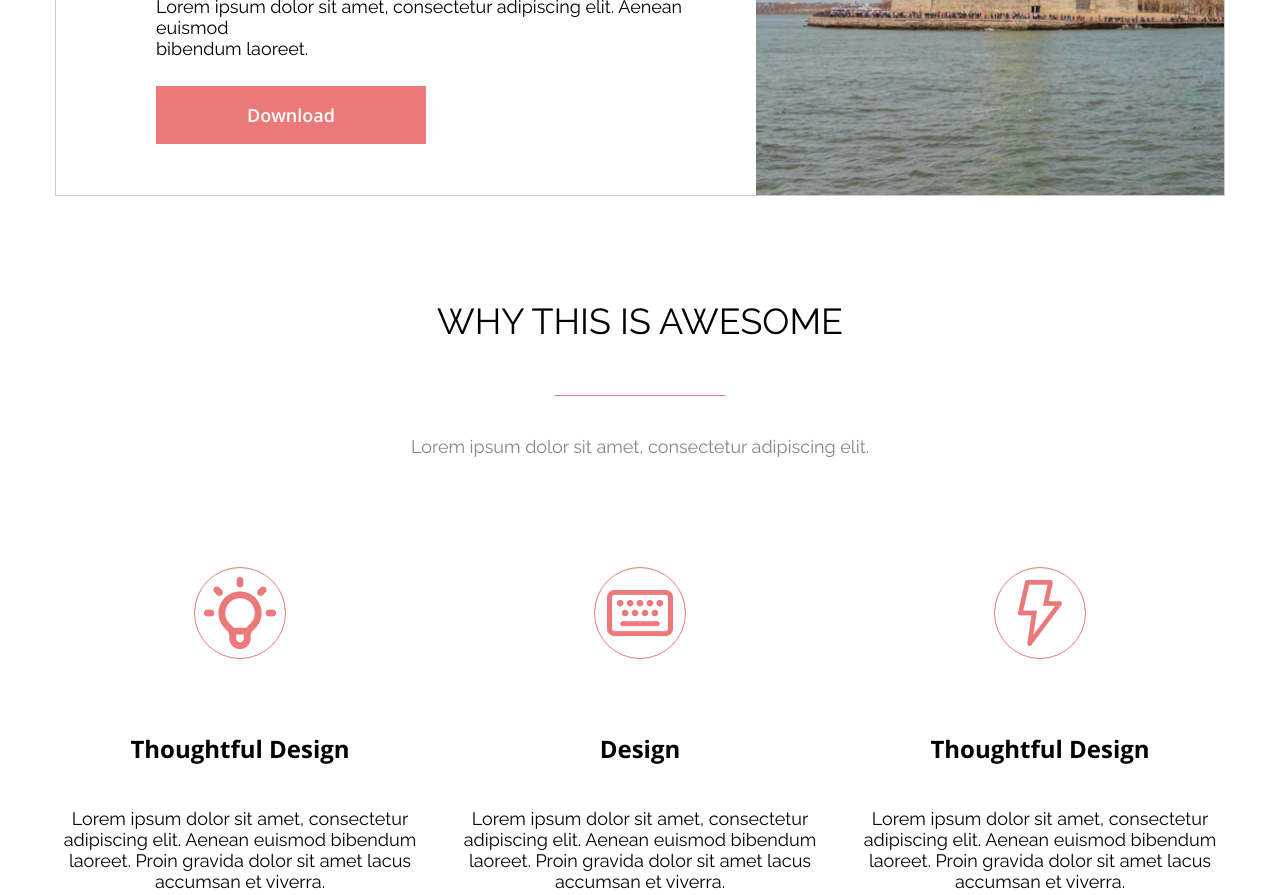
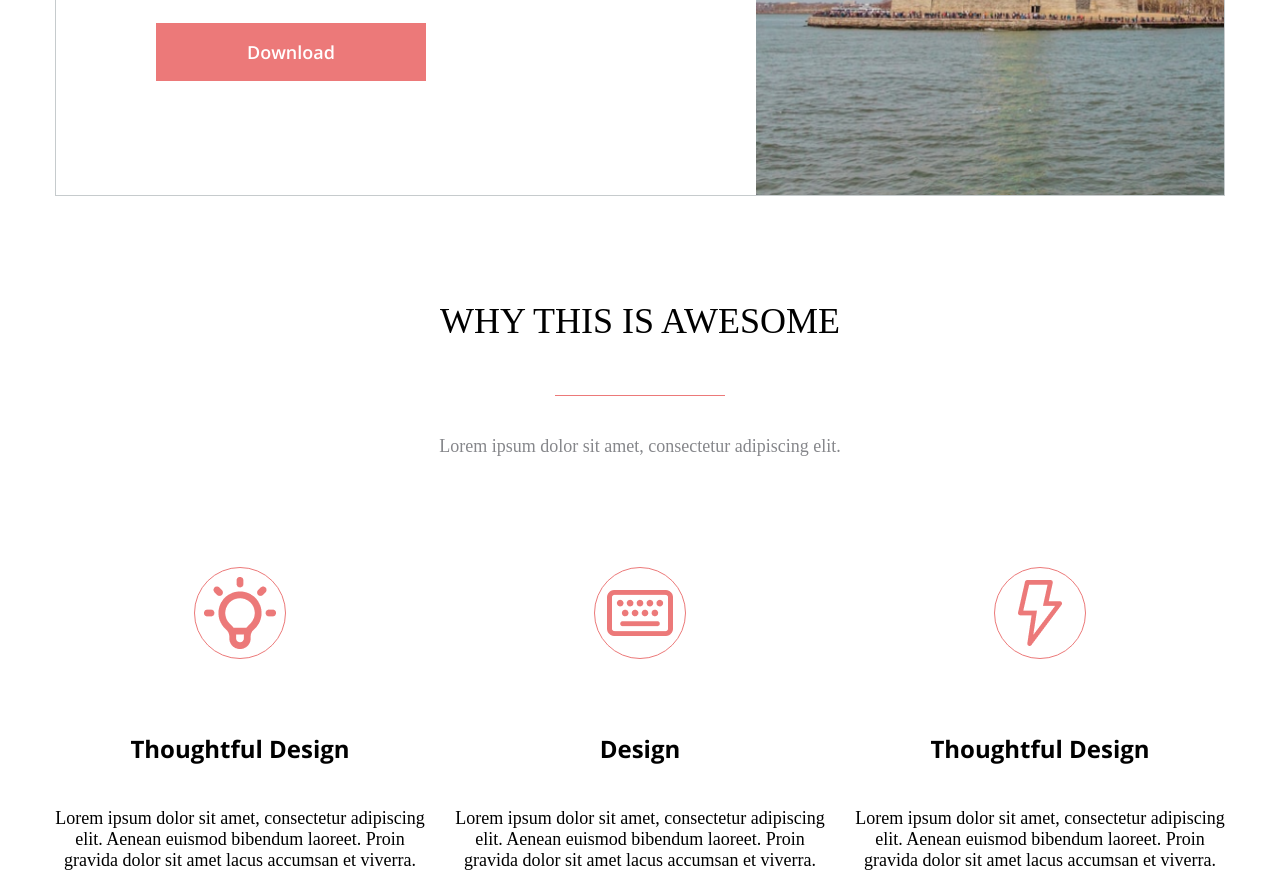
Before and after one commit to D-Pavlenko03/fe-46-d_pavlenko, a plain HTML site: page axit-project/index.html in a window 1280 px wide. Shown: the part 1393-2288 px from the top of the page. Drawn offline with nearby package versions, Linux system fonts and the light colour scheme.

Commit message:
added changes

```diff
--- a/axit-project/style/general.css
+++ b/axit-project/style/general.css
@@ -7,7 +7,7 @@
 
 body {
    background: #FFFFFF;
-   font-family: var(--Raleway);
+
 }
 
 .download-btn button {
```
